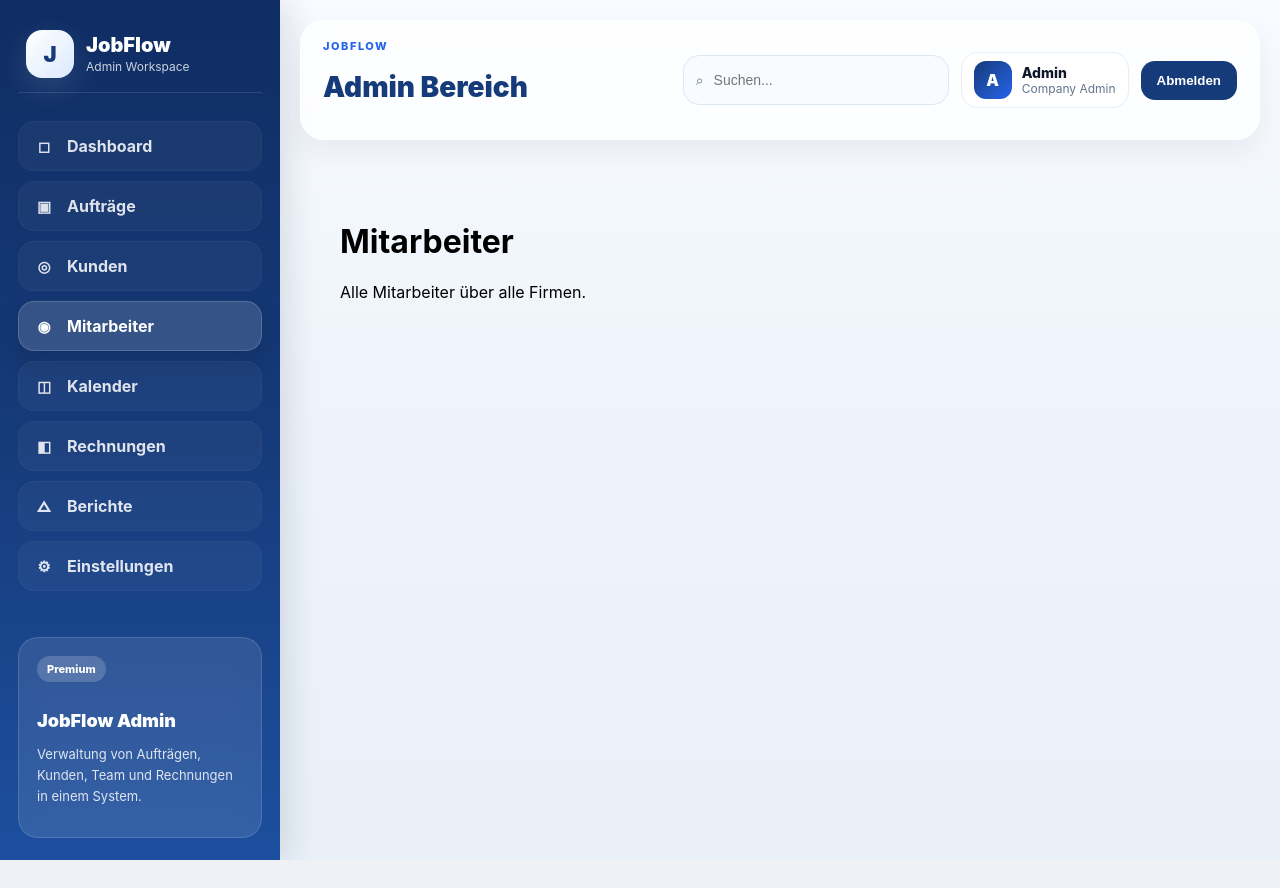
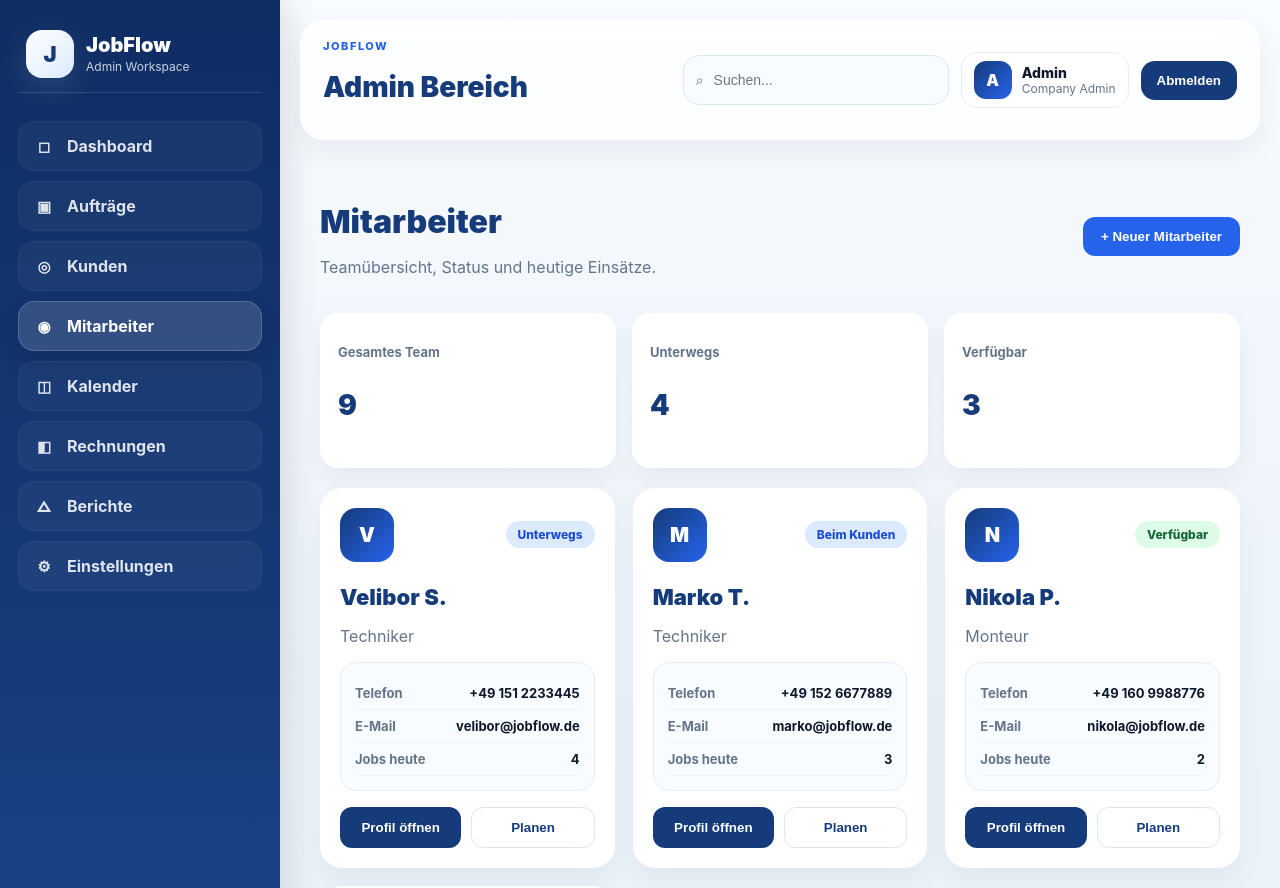
Before and after one commit to jobflow-app/jobflow-app, a Next.js app: page /admin/workers in a window 1280 px wide. Shown: the top 888 px of the page. Before the commit the page ends 860 px from the top, so only its background shows below. Built offline with nearby package versions, Linux system fonts and the light colour scheme; no server answers.

Commit message:
Update page.jsx

```diff
--- a/app/admin/workers/page.jsx
+++ b/app/admin/workers/page.jsx
@@ -1,8 +1,274 @@
+'use client'
+
 export default function AdminWorkersPage() {
+  const workers = [
+    {
+      name: 'Velibor S.',
+      role: 'Techniker',
+      phone: '+49 151 2233445',
+      email: 'velibor@jobflow.de',
+      status: 'Unterwegs',
+      jobsToday: 4,
+    },
+    {
+      name: 'Marko T.',
+      role: 'Techniker',
+      phone: '+49 152 6677889',
+      email: 'marko@jobflow.de',
+      status: 'Beim Kunden',
+      jobsToday: 3,
+    },
+    {
+      name: 'Nikola P.',
+      role: 'Monteur',
+      phone: '+49 160 9988776',
+      email: 'nikola@jobflow.de',
+      status: 'Verfügbar',
+      jobsToday: 2,
+    },
+    {
+      name: 'David K.',
+      role: 'Servicetechniker',
+      phone: '+49 170 5544332',
+      email: 'david@jobflow.de',
+      status: 'Pause',
+      jobsToday: 1,
+    },
+  ]
+
   return (
-    <main style={{ padding: 40 }}>
-      <h1>Mitarbeiter</h1>
-      <p>Alle Mitarbeiter über alle Firmen.</p>
+    <main style={styles.page}>
+      <div style={styles.header}>
+        <div>
+          <h1 style={styles.title}>Mitarbeiter</h1>
+          <p style={styles.subtitle}>
+            Teamübersicht, Status und heutige Einsätze.
+          </p>
+        </div>
+
+        <button style={styles.newBtn}>+ Neuer Mitarbeiter</button>
+      </div>
+
+      <div style={styles.statsRow}>
+        <div style={styles.statCard}>
+          <p style={styles.statLabel}>Gesamtes Team</p>
+          <h3 style={styles.statValue}>9</h3>
+        </div>
+        <div style={styles.statCard}>
+          <p style={styles.statLabel}>Unterwegs</p>
+          <h3 style={styles.statValue}>4</h3>
+        </div>
+        <div style={styles.statCard}>
+          <p style={styles.statLabel}>Verfügbar</p>
+          <h3 style={styles.statValue}>3</h3>
+        </div>
+      </div>
+
+      <div style={styles.grid}>
+        {workers.map((worker, index) => (
+          <div key={index} style={styles.card}>
+            <div style={styles.topRow}>
+              <div style={styles.avatar}>{worker.name.charAt(0)}</div>
+              <span
+                style={{
+                  ...styles.badge,
+                  ...(worker.status === 'Verfügbar'
+                    ? styles.green
+                    : worker.status === 'Pause'
+                    ? styles.gray
+                    : styles.blue),
+                }}
+              >
+                {worker.status}
+              </span>
+            </div>
+
+            <h3 style={styles.name}>{worker.name}</h3>
+            <p style={styles.role}>{worker.role}</p>
+
+            <div style={styles.infoBox}>
+              <div style={styles.infoRow}>
+                <span style={styles.infoLabel}>Telefon</span>
+                <span style={styles.infoValue}>{worker.phone}</span>
+              </div>
+              <div style={styles.infoRow}>
+                <span style={styles.infoLabel}>E-Mail</span>
+                <span style={styles.infoValue}>{worker.email}</span>
+              </div>
+              <div style={styles.infoRow}>
+                <span style={styles.infoLabel}>Jobs heute</span>
+                <span style={styles.infoValue}>{worker.jobsToday}</span>
+              </div>
+            </div>
+
+            <div style={styles.actions}>
+              <button style={styles.primaryBtn}>Profil öffnen</button>
+              <button style={styles.secondaryBtn}>Planen</button>
+            </div>
+          </div>
+        ))}
+      </div>
     </main>
   )
 }
+
+const styles = {
+  page: {
+    padding: '20px',
+  },
+  header: {
+    display: 'flex',
+    justifyContent: 'space-between',
+    alignItems: 'center',
+    gap: '16px',
+    marginBottom: '20px',
+    flexWrap: 'wrap',
+  },
+  title: {
+    fontSize: '32px',
+    fontWeight: '900',
+    color: '#163b7a',
+    marginBottom: '6px',
+  },
+  subtitle: {
+    color: '#64748b',
+  },
+  newBtn: {
+    background: '#2563eb',
+    color: '#fff',
+    border: 'none',
+    padding: '12px 18px',
+    borderRadius: '12px',
+    fontWeight: '800',
+    cursor: 'pointer',
+  },
+  statsRow: {
+    display: 'grid',
+    gridTemplateColumns: 'repeat(3, 1fr)',
+    gap: '16px',
+    marginBottom: '20px',
+  },
+  statCard: {
+    background: '#fff',
+    borderRadius: '18px',
+    padding: '18px',
+    boxShadow: '0 10px 25px rgba(0,0,0,0.05)',
+  },
+  statLabel: {
+    fontSize: '13px',
+    color: '#64748b',
+    marginBottom: '8px',
+    fontWeight: '700',
+  },
+  statValue: {
+    fontSize: '28px',
+    fontWeight: '900',
+    color: '#163b7a',
+  },
+  grid: {
+    display: 'grid',
+    gridTemplateColumns: 'repeat(auto-fit, minmax(280px, 1fr))',
+    gap: '18px',
+  },
+  card: {
+    background: '#fff',
+    borderRadius: '22px',
+    padding: '20px',
+    boxShadow: '0 12px 28px rgba(0,0,0,0.05)',
+  },
+  topRow: {
+    display: 'flex',
+    justifyContent: 'space-between',
+    alignItems: 'center',
+    marginBottom: '16px',
+  },
+  avatar: {
+    width: '54px',
+    height: '54px',
+    borderRadius: '16px',
+    background: 'linear-gradient(135deg, #163b7a 0%, #2563eb 100%)',
+    color: '#fff',
+    display: 'flex',
+    alignItems: 'center',
+    justifyContent: 'center',
+    fontSize: '20px',
+    fontWeight: '900',
+  },
+  badge: {
+    padding: '6px 12px',
+    borderRadius: '999px',
+    fontSize: '12px',
+    fontWeight: '800',
+  },
+  green: {
+    background: '#dcfce7',
+    color: '#166534',
+  },
+  blue: {
+    background: '#dbeafe',
+    color: '#1d4ed8',
+  },
+  gray: {
+    background: '#e2e8f0',
+    color: '#475569',
+  },
+  name: {
+    fontSize: '22px',
+    fontWeight: '900',
+    color: '#163b7a',
+    marginBottom: '4px',
+  },
+  role: {
+    color: '#64748b',
+    marginBottom: '16px',
+  },
+  infoBox: {
+    background: '#f8fbff',
+    border: '1px solid #e5edf5',
+    borderRadius: '16px',
+    padding: '14px',
+    marginBottom: '16px',
+  },
+  infoRow: {
+    display: 'flex',
+    justifyContent: 'space-between',
+    gap: '12px',
+    padding: '8px 0',
+    borderBottom: '1px solid #edf2f7',
+  },
+  infoLabel: {
+    fontSize: '13px',
+    color: '#64748b',
+    fontWeight: '700',
+  },
+  infoValue: {
+    fontSize: '13px',
+    color: '#0f172a',
+    fontWeight: '700',
+    textAlign: 'right',
+  },
+  actions: {
+    display: 'flex',
+    gap: '10px',
+  },
+  primaryBtn: {
+    flex: 1,
+    border: 'none',
+    borderRadius: '12px',
+    padding: '12px',
+    background: '#163b7a',
+    color: '#fff',
+    fontWeight: '800',
+    cursor: 'pointer',
+  },
+  secondaryBtn: {
+    flex: 1,
+    border: '1px solid #dbe6f2',
+    borderRadius: '12px',
+    padding: '12px',
+    background: '#fff',
+    color: '#163b7a',
+    fontWeight: '800',
+    cursor: 'pointer',
+  },
+}
```
